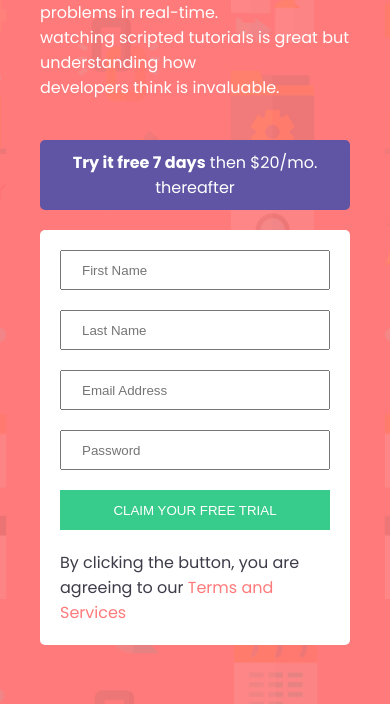
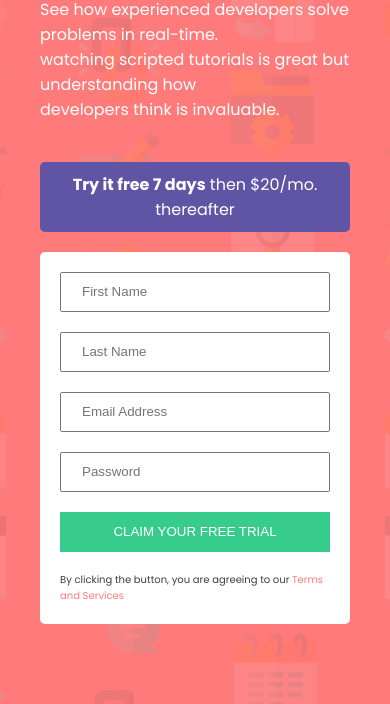
Before and after one commit to davideke1/registration_page, a plain HTML site: page index.html in a window 390 px wide. Shown: the part 180-884 px from the top of the page. Drawn offline with Linux system fonts and the light colour scheme.

Commit message:
Update style.css

```diff
--- a/style.css
+++ b/style.css
@@ -49,6 +49,7 @@ form{
 }
 .form-foot{
     color:hsl(249,10%,26%);
+    font-size: 10px;
 }
 input{
     height:40px;
@@ -85,4 +86,8 @@ input{
     body {
         background-image: url(./images/bg-intro-mobile.png);
     }
+    .form-foot{
+    color:hsl(249,10%,26%);
+    font-size: 10px;
 }
+}
```
